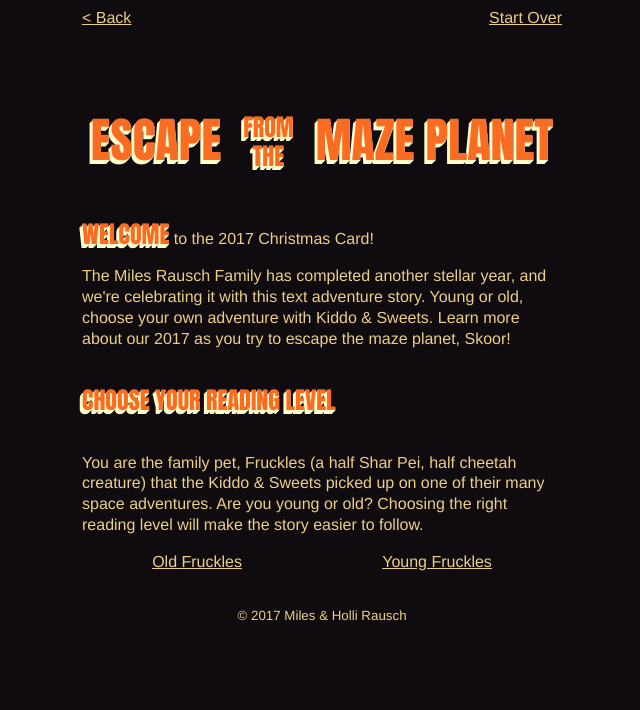
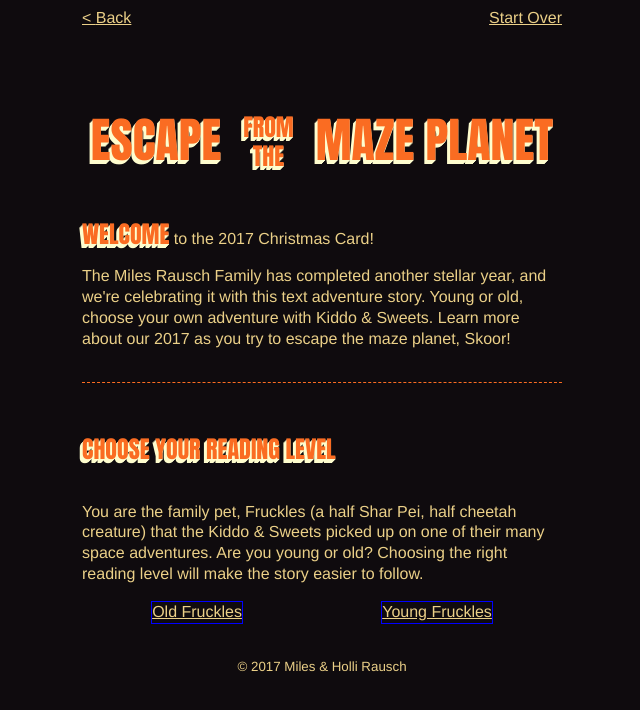
Before and after one commit to awayken/2017-christmas-card, a Nuxt app: page / in a window 1280 px wide. Shown: the top 710 px of the page, without its empty margins (318-958 px from the left). Built offline with nearby package versions, Linux system fonts and the light colour scheme.

Commit message:
Broke Choose into its own component

```diff
--- /dev/null
+++ b/components/Chooser.vue
@@ -0,0 +1,39 @@
+<template>
+  <div class="chooser">
+      <h2 class="chooser__title pulp">{{ title }}</h2>
+
+      <slot></slot>
+
+      <slot name="choices">
+        <p>You've made some bad choices in your life. Here's your chance to <a href="/">start over</a> and try again.</p>
+      </slot>
+    </div>
+</template>
+
+<script>
+  export default {
+    props: ['title']
+  }
+</script>
+
+<style>
+  .chooser {
+    border-top: 1px dashed #fa6c22;
+    margin-top: 2rem;
+    padding-top: 2rem;
+  }
+
+  .chooser__subtitle {
+    font-size: 1.8rem;
+    margin: 0 0 1rem 0;
+  }
+
+  .chooser__choices {
+    display: flex;
+    justify-content: space-around;
+  }
+
+  .chooser__choice {
+    border: 1px solid blue;
+  }
+</style>
--- a/components/Story.vue
+++ b/components/Story.vue
@@ -3,14 +3,6 @@
     <h1 class="story__title pulp">{{ title }}</h1>
 
     <slot></slot>
-
-    <div class="story__choose">
-      <h2 class="story__subtitle pulp">Choose Your Path</h2>
-
-      <slot name="choices">
-        <p>You've made some bad choices in your life. Here's your chance to <a href="/">start over</a> and try again.</p>
-      </slot>
-    </div>
   </article>
 </template>
 
@@ -29,20 +21,4 @@
     font-size: 2rem;
     margin: 0 0 1rem 0;
   }
-
-  .story__subtitle {
-    font-size: 1.8rem;
-    margin: 0 0 1rem 0;
-  }
-
-  .story__choose {
-    border-top: 1px dashed #fa6c22;
-    margin-top: 2rem;
-    padding-top: 2rem;
-  }
-
-  .story__choices {
-    display: flex;
-    justify-content: space-around;
-  }
 </style>
--- a/pages/index.vue
+++ b/pages/index.vue
@@ -6,20 +6,30 @@
 
     <p>The Miles Rausch Family has completed another stellar year, and we're celebrating it with this text adventure story. Young or old, choose your own adventure with Kiddo &amp; Sweets. Learn more about our 2017 as you try to escape the maze planet, Skoor!</p>
 
-    <h2 class="pulp">Choose Your Reading Level</h2>
-
+    <Chooser title="Choose Your Reading Level">
       <p>You are the family pet, Fruckles (a half Shar Pei, half cheetah creature) that the Kiddo &amp; Sweets picked up on one of their many space adventures. Are you young or old? Choosing the right reading level will make the story easier to follow.</p>
 
-    <nav class="story__choices">
-      <nuxt-link to="/landing-on-skoor" class="story__choice">
+      <nav slot="choices" class="chooser__choices">
+        <nuxt-link to="/landing-on-skoor" class="chooser__choice">
           <span @click="$store.commit('setReadingLevel', 'old')">Old Fruckles</span>
         </nuxt-link>
-      <nuxt-link to="/landing-on-skoor" class="story__choice">
+        <nuxt-link to="/landing-on-skoor" class="chooser__choice">
           <span @click="$store.commit('setReadingLevel', 'young')">Young Fruckles</span>
         </nuxt-link>
       </nav>
+    </Chooser>
   </section>
 </template>
+
+<script>
+  import Chooser from '~/components/Chooser.vue'
+
+  export default {
+    components: {
+      Chooser
+    }
+  }
+</script>
 
 <style scoped>
   h1 {
@@ -36,9 +46,4 @@
     vertical-align: middle;
     width: 3em;
   }
-
-  .story__choices {
-    display: flex;
-    justify-content: space-around;
-  }
 </style>
--- a/pages/landing-on-skoor.vue
+++ b/pages/landing-on-skoor.vue
@@ -12,9 +12,11 @@
       <p>Just then, the telecommunicator crackled to life. "Welcome to Skoor, New Visitor! You are the three millioneth, four hundred and fifty-sixth, seven hundred and eighty-nineth visitor today! You and every humanoid aboard have won a free entry to the Maze Competition taking place right now! Can you escape the maze planet? You'll soon find out!"<p>
       <p>Dad and Kiddo and Sweets all turned to each other with big, beaming smiles. Mom shook her head and tapped some keys on the dashboard console. The ship began its descent.</p>
 
+      <Chooser title="Choose Your Path">
         <nav slot="choices">
           <a href="/welcome-to-skoor">Continue to the Maze Planet</a>
         </nav>
+      </Chooser>
     </story>
 
     <story v-if="$store.state.readingLevel === 'young'" title="Landing on Skoor">
@@ -23,19 +25,23 @@
       <p>The people who live on the Maze Planet say that Kiddo and Sweets have won a prize. They get to explore the giant maze.</p>
       <p>Dad and Kiddo and Sweets are excited to go to the Maze Planet.</p>
 
+      <Chooser title="Choose Your Path">
         <nav slot="choices" class="story__choices">
           <a href="/welcome-to-skoor">Continue to the Maze Planet</a>
         </nav>
+      </Chooser>
     </story>
   </section>
 </template>
 
 <script>
   import Story from '~/components/Story.vue'
+  import Chooser from '~/components/Chooser.vue'
 
   export default {
     components: {
-      Story
+      Story,
+      Chooser
     }
   }
 </script>
```
Lines whose indentation alone changed are shown as unchanged.
